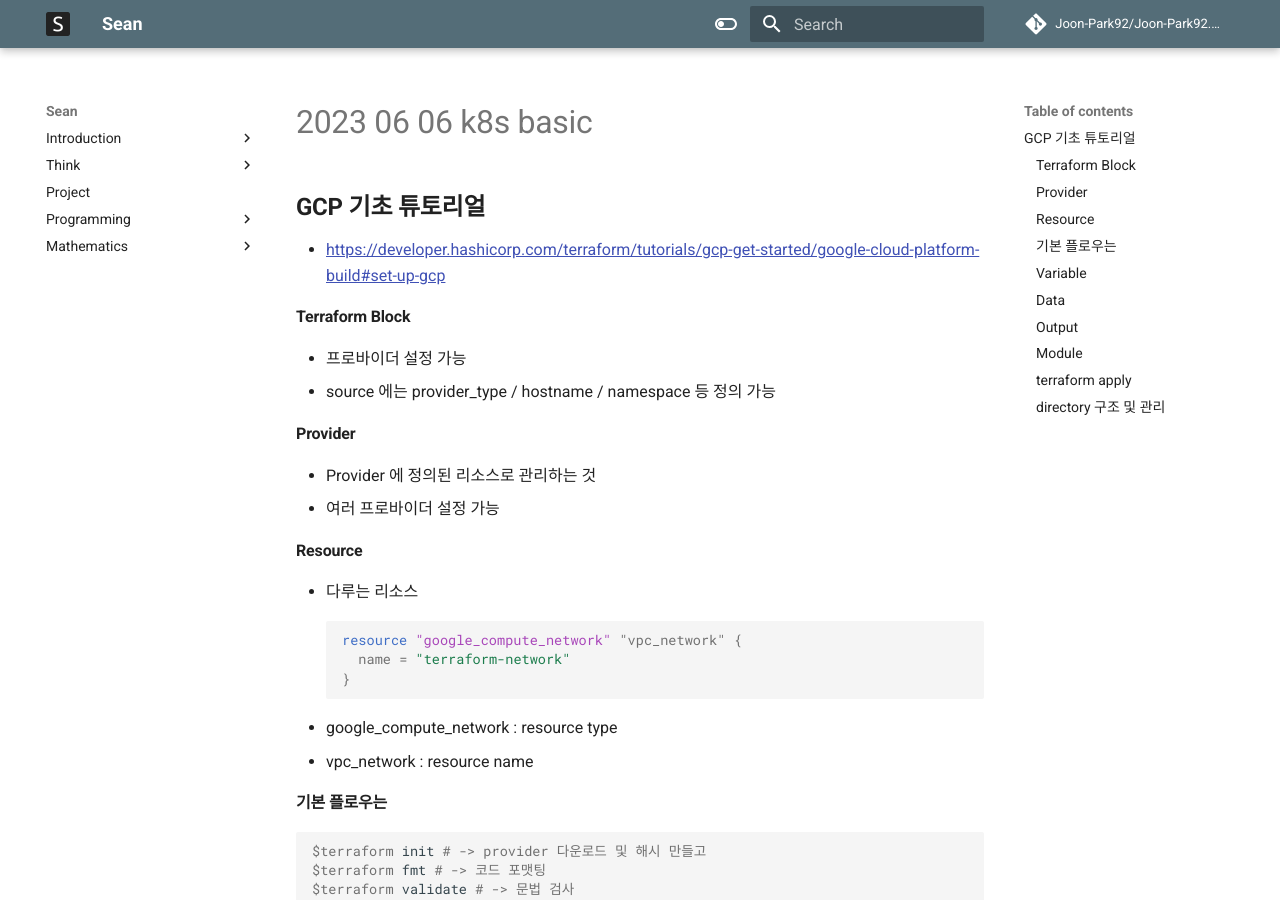
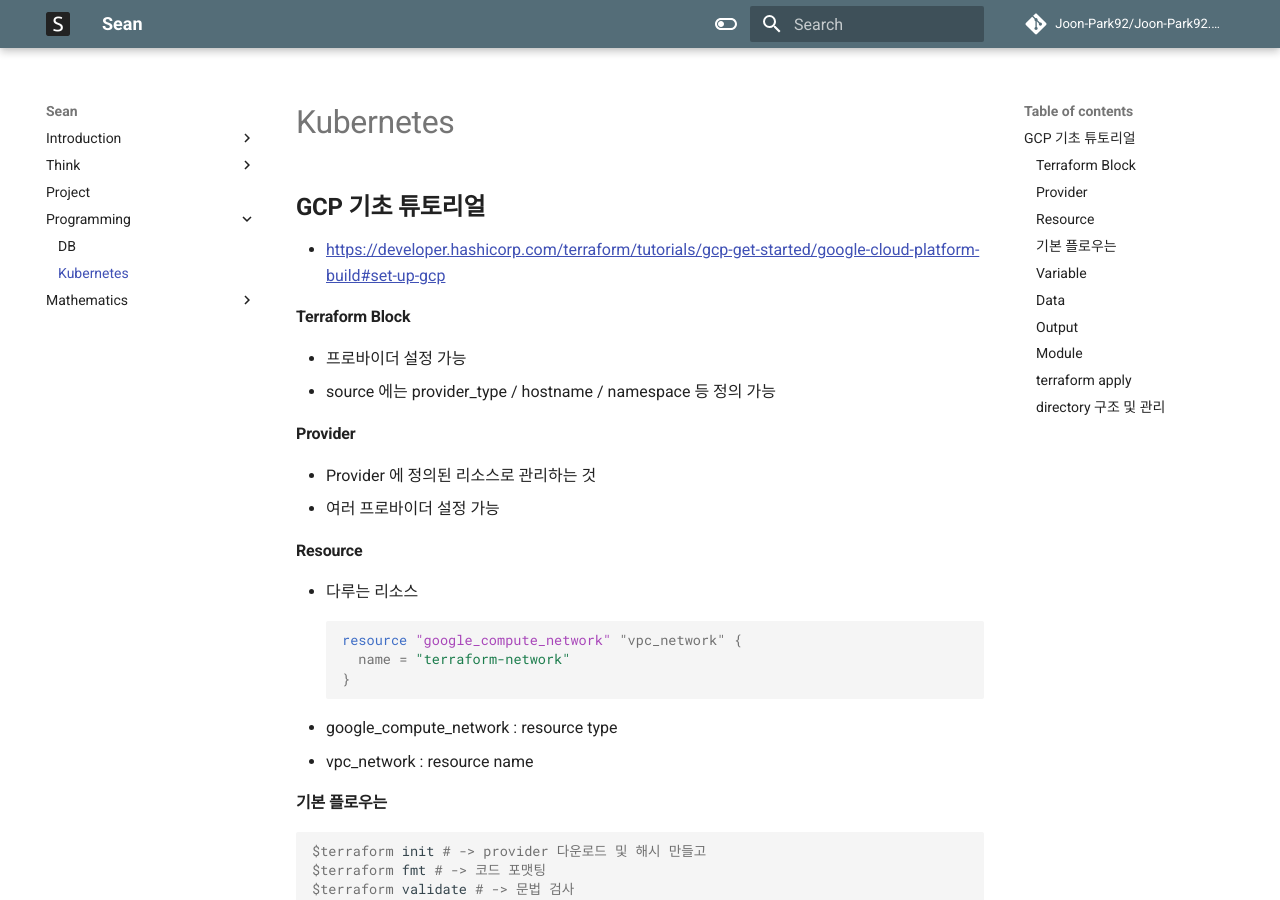
Before and after one commit to Joon-Park92/Joon-Park92.github.io, an MkDocs documentation site: the page built from docs/programming/k8s/2023-06-06-k8s-basic.md, in a window 1280 px wide and 900 px high. Built offline with MkDocs 1.6.1 and Material for MkDocs 9.7.7, drawn with Linux system fonts in a browser that asks for light colours; comment, search, counter and statistics services are not loaded; some of the changed lines change nothing that is shown; some of the changed text lies outside the part shown.

Commit message:
Fix directory

```diff
--- a/mkdocs.yml
+++ b/mkdocs.yml
@@ -17,7 +17,7 @@
       - DB:
           - programming/db/2023-06-06-db-transaction.md
       - Kubernetes:
-          - programming/kubernetes/2023-06-06-k8s-basic.md
+          - programming/k8s/2023-06-06-k8s-basic.md
   - Mathematics:
       - mathematics/2023-06-01-distance_vs_metric_vs_norm.md
       - mathematics/2023-06-11-modern-mathematics.md
```
